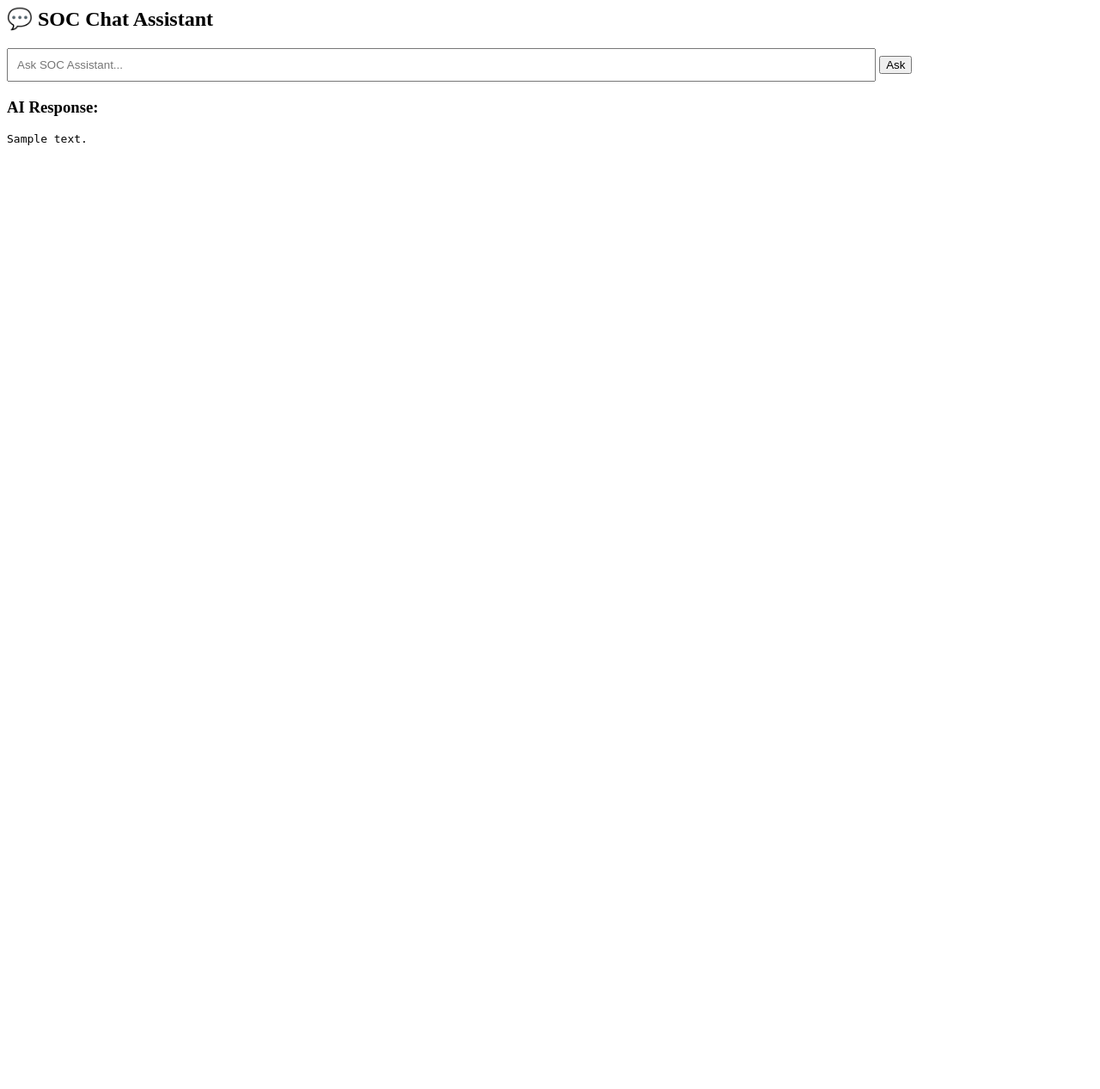
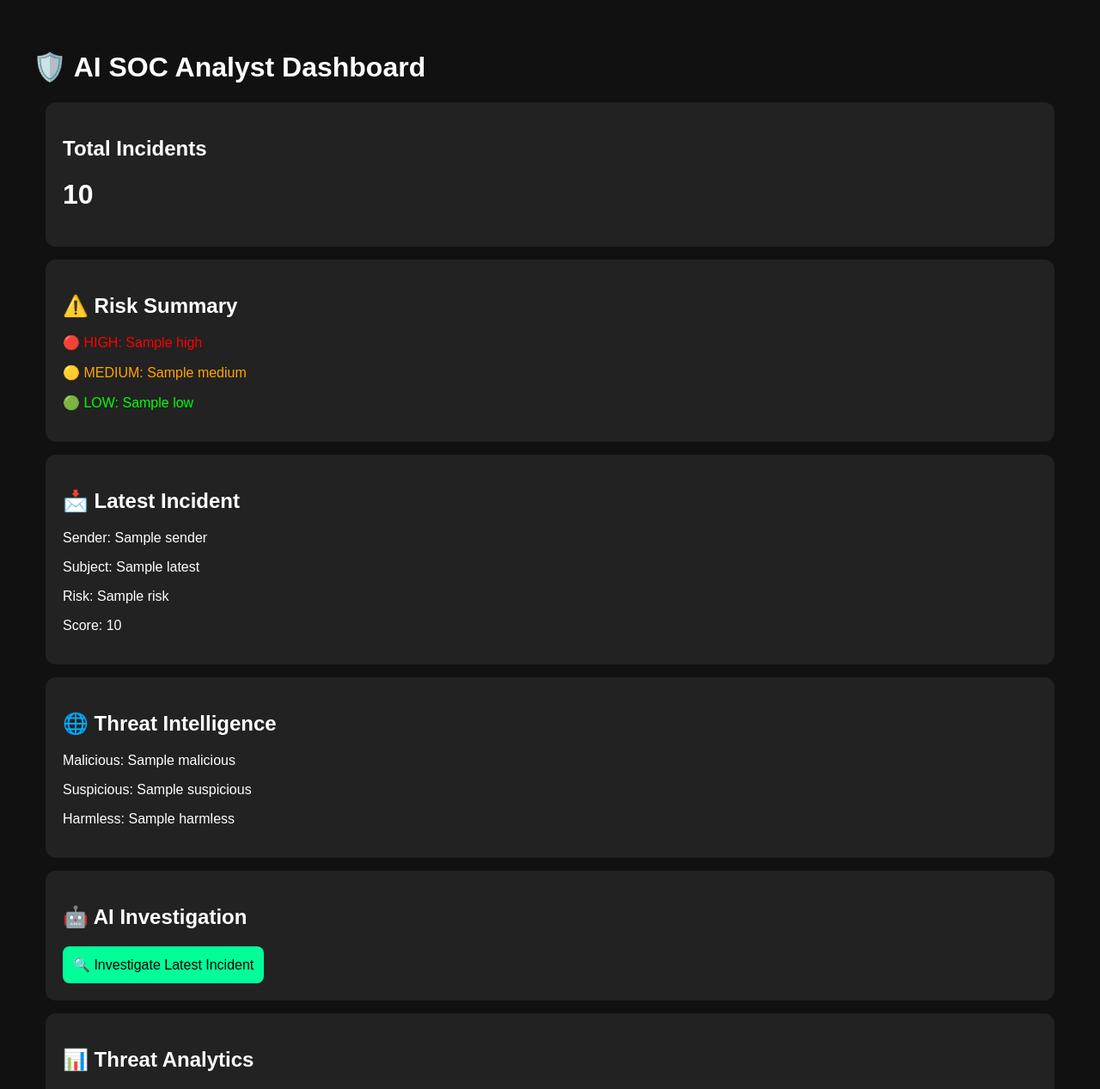
Before and after one commit to uwakwechukwuebukapaul-ai/AI-SOC-ANALYST, a Flask app: template templates/index.html in a window 1280 px wide. Shown: the top 1267 px of the page at 86% size. Before the commit the page ends 169 px from the top, so only its background shows below. Run offline with Flask 3, Linux system fonts and the light colour scheme; the template is opened without the code that fills it: most values are stand-ins (such as "Sample title", 1, 10 or a date in 2020).

Commit message:
Upgraded SOC dashboard with AI investigation interface

```diff
--- a/templates/index.html
+++ b/templates/index.html
@@ -1,42 +1,322 @@
-<div class="card">
+<!DOCTYPE html>
 
-<h2>
-💬 SOC Chat Assistant
-</h2>
+<html>
+
+<head>
+
+<title>AI SOC Analyst Dashboard</title>
+
+<script src="https://cdn.jsdelivr.net/npm/chart.js"></script>
 
 
-<form method="POST" action="/chat">
+<style>
 
-<input
-type="text"
-name="question"
-placeholder="Ask SOC Assistant..."
-style="width:80%;padding:10px;"
->
+body{
+
+font-family:Arial;
+background:#111;
+color:white;
+padding:30px;
+
+}
 
 
-<button type="submit">
-Ask
-</button>
+.card{
+
+background:#222;
+padding:20px;
+margin:15px;
+border-radius:12px;
+
+}
 
 
-</form>
+button{
+
+padding:12px;
+background:#00ff99;
+border:none;
+border-radius:8px;
+font-size:16px;
+cursor:pointer;
+
+}
+
+
+.high{
+
+color:red;
+
+}
+
+
+.medium{
+
+color:orange;
+
+}
+
+
+.low{
+
+color:lime;
+
+}
+
+
+a{
+
+text-decoration:none;
+
+}
+
+
+</style>
+
+</head>
 
 
 
-{% if chat_answer %}
-
-<h3>
-AI Response:
-</h3>
+<body>
 
 
-<pre>
-{{chat_answer}}
-</pre>
+<h1>🛡️ AI SOC Analyst Dashboard</h1>
+
+
+
+<div class="card">
+
+<h2>Total Incidents</h2>
+
+<h1>
+{{total}}
+</h1>
+
+</div>
+
+
+
+
+<div class="card">
+
+<h2>⚠️ Risk Summary</h2>
+
+
+<p class="high">
+
+🔴 HIGH:
+{{summary.get('HIGH',0)}}
+
+</p>
+
+
+
+<p class="medium">
+
+🟡 MEDIUM:
+{{summary.get('MEDIUM',0)}}
+
+</p>
+
+
+
+<p class="low">
+
+🟢 LOW:
+{{summary.get('LOW',0)}}
+
+</p>
+
+
+</div>
+
+
+
+
+
+<div class="card">
+
+<h2>📩 Latest Incident</h2>
+
+
+{% if latest %}
+
+
+<p>
+Sender:
+{{latest.sender}}
+</p>
+
+
+<p>
+Subject:
+{{latest.subject}}
+</p>
+
+
+<p>
+Risk:
+{{latest.risk}}
+</p>
+
+
+<p>
+Score:
+{{latest.score}}
+</p>
+
+
+{% else %}
+
+<p>No incidents found</p>
 
 
 {% endif %}
 
 
 </div>
+
+
+
+
+
+
+<div class="card">
+
+
+<h2>🌐 Threat Intelligence</h2>
+
+
+{% if reputation %}
+
+
+<p>
+Malicious:
+{{reputation.malicious}}
+</p>
+
+
+<p>
+Suspicious:
+{{reputation.suspicious}}
+</p>
+
+
+<p>
+Harmless:
+{{reputation.harmless}}
+</p>
+
+
+{% else %}
+
+<p>No IOC checked</p>
+
+{% endif %}
+
+
+
+</div>
+
+
+
+
+
+
+<div class="card">
+
+
+<h2>🤖 AI Investigation</h2>
+
+
+<a href="/investigate">
+
+<button>
+
+🔍 Investigate Latest Incident
+
+</button>
+
+</a>
+
+
+</div>
+
+
+
+
+
+
+<div class="card">
+
+
+<h2>📊 Threat Analytics</h2>
+
+
+<canvas id="chart"></canvas>
+
+
+</div>
+
+
+
+
+
+
+<script>
+
+
+new Chart(
+
+document.getElementById("chart"),
+
+
+{
+
+
+type:"pie",
+
+
+data:{
+
+
+labels:
+
+
+{{chart_labels | safe}},
+
+
+
+datasets:[{
+
+
+data:
+
+
+{{chart_values | safe}}
+
+
+
+}]
+
+
+}
+
+
+
+}
+
+
+);
+
+
+
+</script>
+
+
+
+
+
+</body>
+
+</html>
```
